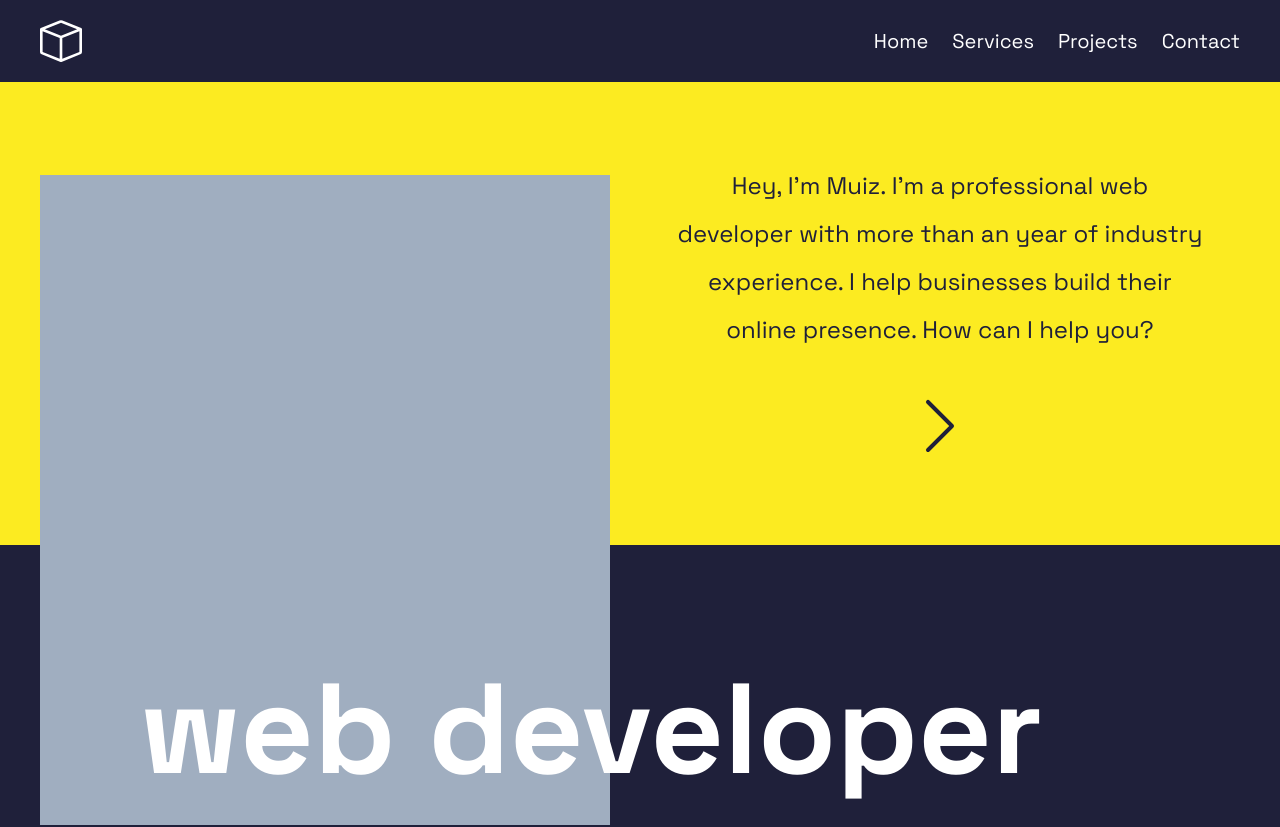
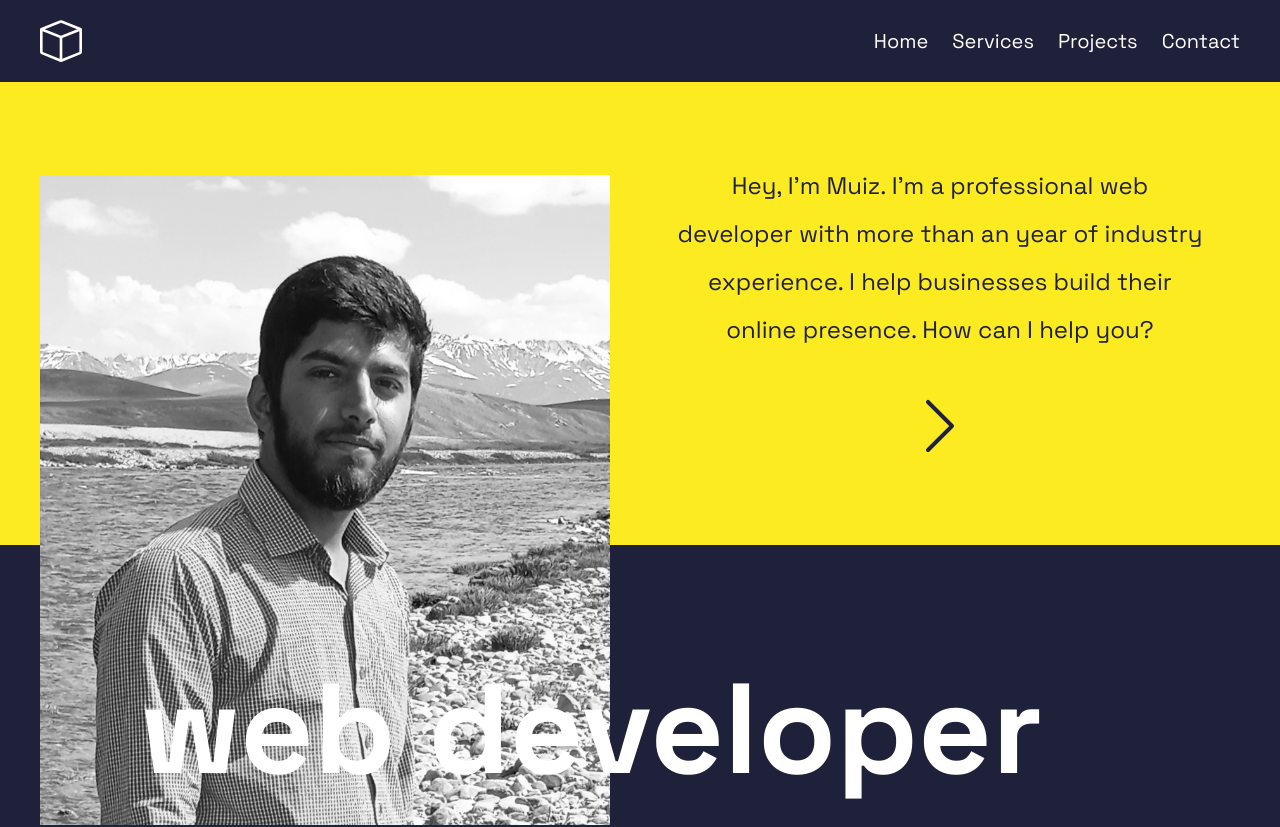
Before and after one commit to muiz6/muiz-web, a Next.js app: page / in a window 1280 px wide. Shown: the top 827 px of the page. Built offline with nearby package versions, Linux system fonts and the light colour scheme.

Commit message:
added profile image

```diff
--- a/next.config.js
+++ b/next.config.js
@@ -3,4 +3,4 @@ module.exports = {
   eslint: {
     ignoreDuringBuilds: true,
   },
-}
+};
--- a/src/components/HeaderSection.jsx
+++ b/src/components/HeaderSection.jsx
@@ -3,6 +3,7 @@ import React from 'react';
 import { BsChevronRight } from 'react-icons/bs';
 
 import Container from './Container';
+import * as images from '../images';
 
 export default function HeaderSection() {
   return (
@@ -20,7 +21,10 @@ export default function HeaderSection() {
       <Box px="5">
         <Container position="relative">
           <Box
+            bg={`url(${images.profile})`}
             bgColor="gray.400"
+            bgPos="center"
+            bgSize="cover"
             height={{ base: '400px', md: '650px' }}
             mt={{ base: '24', xl: '-370px' }}
             position="relative"
--- a/src/images.js
+++ b/src/images.js
@@ -2,4 +2,5 @@ export const gainImpact = '/assets/images/gainimpact.png';
 export const graphQl = '/assets/images/graph_ql.png';
 export const musicPlayer = '/assets/images/music_player.png';
 export const node = '/assets/images/node.png';
+export const profile = '/assets/images/profile.jpg';
 export const videoPlayer = '/assets/images/video_player.png';
```
Also changed, not shown: public/assets/images/profile.jpg (added).
